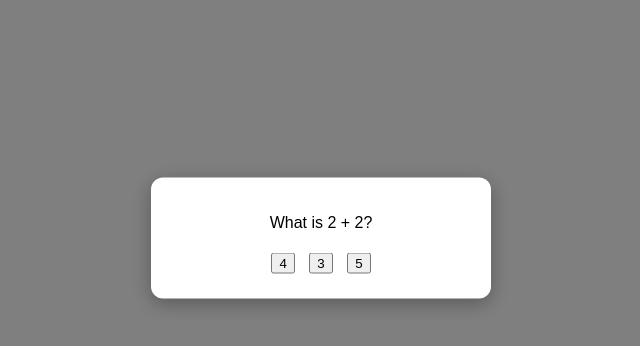
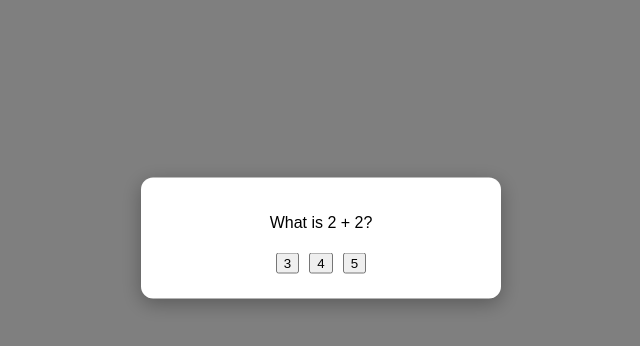
Before and after one commit to Veeppnsk/Prayamantemple, a plain HTML site: page index.html in a window 1280 px wide. Both pictures are taken after a click on the button "Start Quiz". Shown: the part 162-508 px from the top of the page, without its empty margins (319-959 px from the left). Drawn offline with Linux system fonts and the light colour scheme.

Commit message:
Update index.html

```diff
--- a/index.html
+++ b/index.html
@@ -13,7 +13,7 @@
       padding: 20px;
       border-radius: 12px;
       box-shadow: 0 5px 20px rgba(0,0,0,0.3);
-      width: 300px;
+      width: 320px;
     }
     .popup button { margin: 5px; }
     #overlay {
@@ -26,27 +26,83 @@
 </head>
 <body>
   <h1>Welcome to the Quiz</h1>
-  <button onclick="showPopup()">Start Quiz</button>
+  <button onclick="startQuiz()">Start Quiz</button>
 
   <div id="overlay"></div>
   <div class="popup" id="quizPopup">
-    <p id="question">What is 2 + 2?</p>
-    <button onclick="checkAnswer(4)">4</button>
-    <button onclick="checkAnswer(3)">3</button>
-    <button onclick="checkAnswer(5)">5</button>
+    <p id="question"></p>
+    <div id="answers"></div>
   </div>
 
   <script>
-    function showPopup() {
+    // Quiz questions
+    const quiz = [
+      {
+        question: "What is 2 + 2?",
+        options: [3, 4, 5],
+        correct: 1
+      },
+      {
+        question: "What is the capital of France?",
+        options: ["Berlin", "Madrid", "Paris"],
+        correct: 2
+      },
+      {
+        question: "Which planet is known as the Red Planet?",
+        options: ["Earth", "Mars", "Jupiter"],
+        correct: 1
+      }
+    ];
+
+    let currentQuestion = 0;
+
+    function startQuiz() {
+      document.getElementById('overlay').style.display = 'block';
       document.getElementById('quizPopup').style.display = 'block';
-      document.getElementById('overlay').style.display = 'block';
+      showQuestion();
     }
-    function checkAnswer(answer) {
-      if(answer === 4) {
+
+    function showQuestion() {
+      let q = quiz[currentQuestion];
+      document.getElementById('question').innerText = q.question;
+
+      let answersDiv = document.getElementById('answers');
+      answersDiv.innerHTML = ""; // clear old buttons
+
+      q.options.forEach((option, i) => {
+        let btn = document.createElement("button");
+        btn.innerText = option;
+        btn.onclick = () => checkAnswer(i);
+        answersDiv.appendChild(btn);
+      });
+    }
+
+    function checkAnswer(selected) {
+      let q = quiz[currentQuestion];
+      if (selected === q.correct) {
         alert("✅ Correct!");
       } else {
-        alert("❌ Try again!");
+        alert("❌ Wrong! The correct answer was: " + q.options[q.correct]);
       }
+
+      currentQuestion++;
+      if (currentQuestion < quiz.length) {
+        showQuestion();
+      } else {
+        endQuiz();
+      }
+    }
+
+    function endQuiz() {
+      document.getElementById('question').innerText = "🎉 Quiz finished!";
+      document.getElementById('answers').innerHTML =
+        "<button onclick='closeQuiz()'>Close</button>";
+    }
+
+    function closeQuiz() {
+      document.getElementById('quizPopup').style.display = 'none';
+      document.getElementById('overlay').style.display = 'none';
+      currentQuestion = 0; // reset for next time
     }
   </script>
 </body>
```
